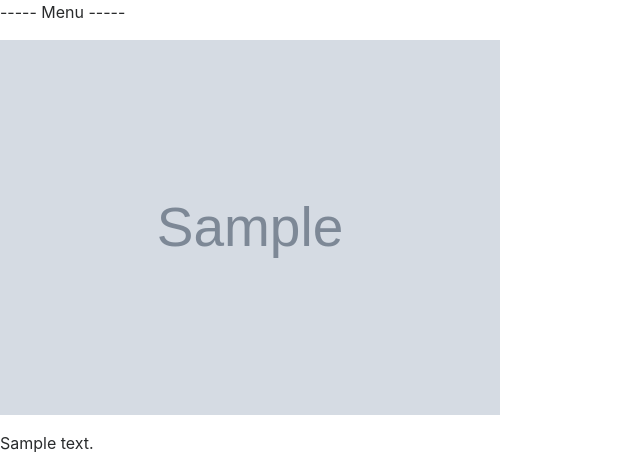
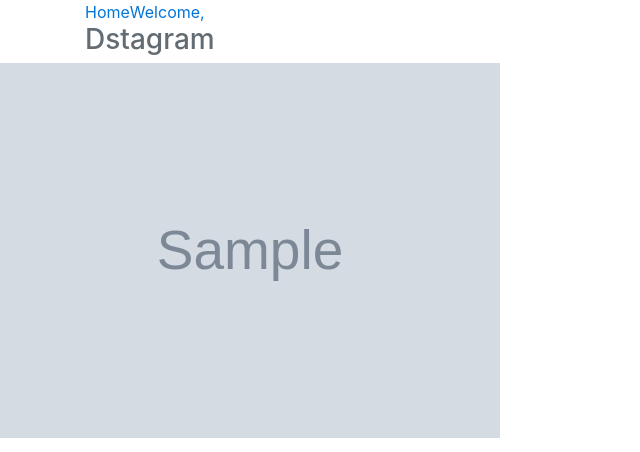
Before and after one commit to Isaccchoi/fc-django-camp, a Django app: page / in a window 1280 px wide. Shown: the top 452 px of the page, without its empty margins (0-640 px from the left). Run offline with Django 3.2, Linux system fonts and the light colour scheme; tables that the repository leaves empty hold one stand-in row (values such as "Sample post"); grey boxes marked "Sample" are stand-in pictures; some libraries are stand-ins or nearby versions.

Commit message:
bootstrap 적용

```diff
--- a/dstagram/templates/base.html
+++ b/dstagram/templates/base.html
@@ -17,7 +17,17 @@
 
 </head>
 <body>
-<p>----- Menu -----</p>
+<div class="container">
+    <div class="header clearfix">
+        <nav>
+            <ul class="nav nav-pills pull-right">
+                <li><a href="/" class="active">Home</a></li>
+                <li><a href="#">Welcome, {{ user.get_username }}</a></li>
+            </ul>
+        </nav>
+        <h3 class="text-muted">Dstagram</h3>
+    </div>
+</div>
 {% block content %}
 {% endblock %}
 
```
